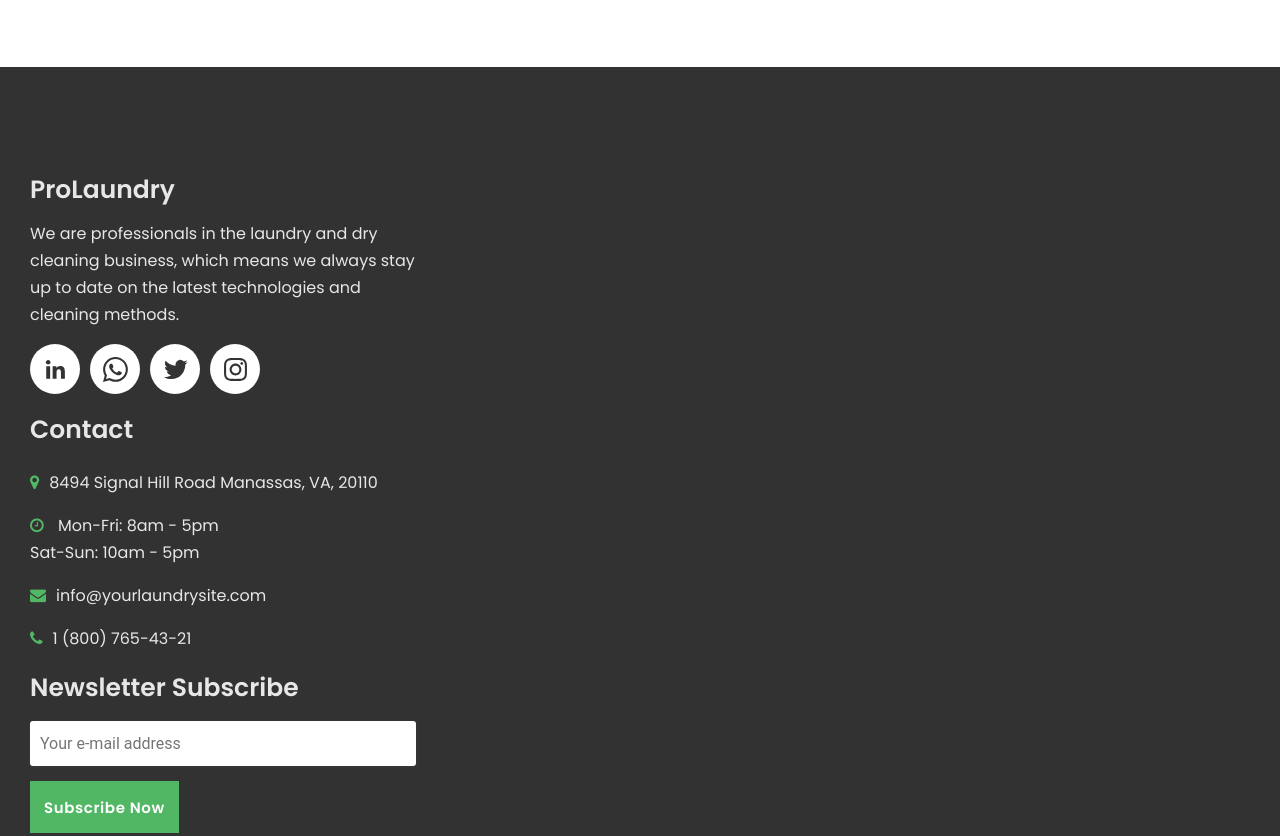
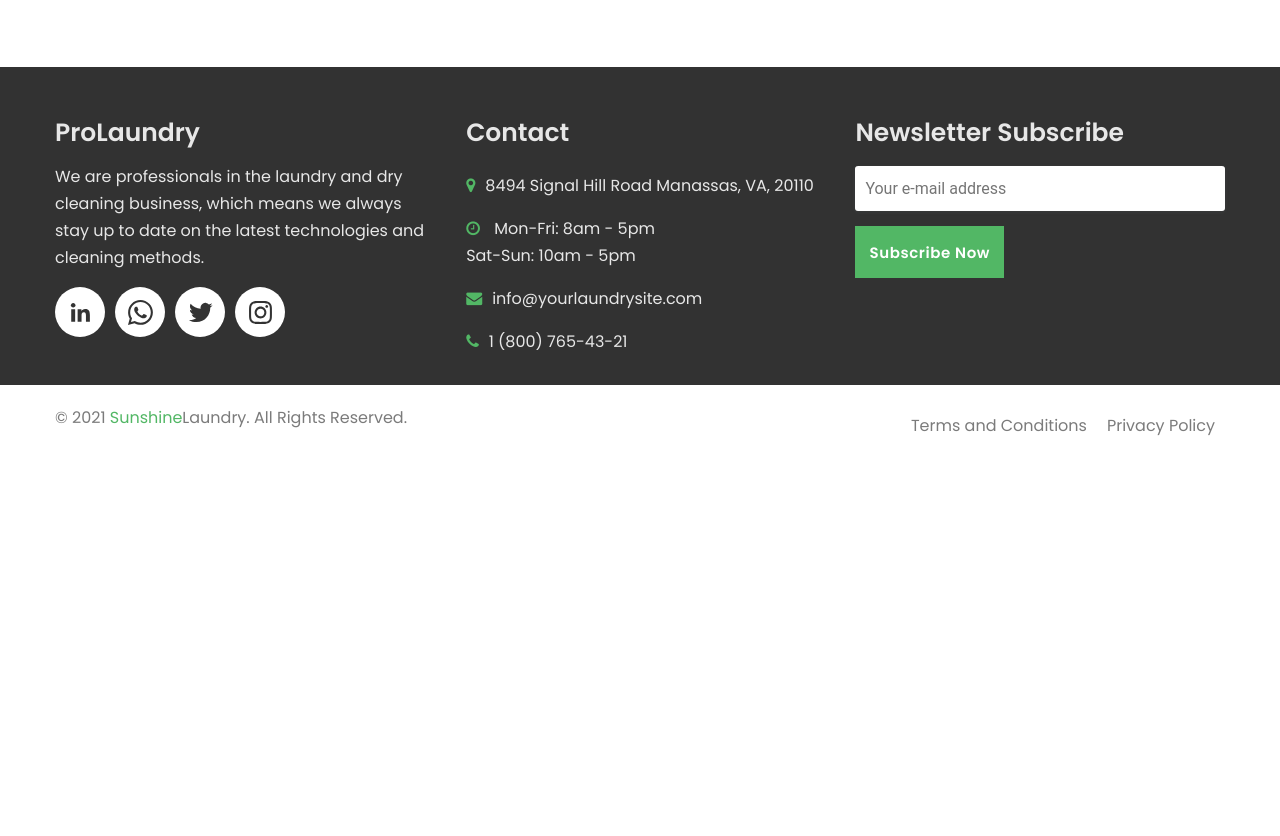
Before and after one commit to MicroHub69/Home-Banner, a plain HTML site: page index.html in a window 1280 px wide. Shown: the part 1104-1940 px from the top of the page. After the commit the page ends 1563 px from the top, so only its background shows below. Drawn offline with nearby package versions, Linux system fonts and the light colour scheme.

Commit message:
git add.

```diff
--- a/index.html
+++ b/index.html
@@ -138,7 +138,7 @@
       </section>
     </main>
     <footer>
-      <section class="container">
+      <div class="n-container footer_div">
         <div class="link_1">
           <h1 class="brand_name">Pro<span>Laundry</span></h1>
           <p>
@@ -239,10 +239,10 @@
           <input type="text" placeholder="Your e-mail address" />
           <button>Subscribe Now</button>
         </div>
-      </section>
+      </div>
     </footer>
 
-    <div class="footer_txt">
+    <div class="container n-container footer_txt">
       <div class="copyright">
         © 2021 <span>Sunshine</span>Laundry. All Rights Reserved.
       </div>
--- a/style.css
+++ b/style.css
@@ -477,7 +477,7 @@ nav > ul > li > a {
   fill: red;
 } */
 footer {
-  padding: 30px 0 20px;
+  padding: 30px 20px;
   background-color: #323232;
   color: #e7e7e7;
 }
@@ -964,6 +964,9 @@ hr {
   .f_experience {
     margin-top: 30px;
   }
+  .home_layout {
+    margin-top: 10px;
+  }
   .hide_on_mobile {
     display: none;
   }
@@ -1133,6 +1136,12 @@ hr {
     display: flex;
     justify-content: space-between;
   }
+
+  .footer_div {
+    display: flex;
+    margin: auto;
+    justify-content: space-between;
+  }
   .b_name {
     font-size: 26px;
   }
@@ -1148,6 +1157,7 @@ hr {
     margin: 0;
   }
   .footer_txt {
+    margin: 20px auto;
     display: flex;
     justify-content: space-between;
   }
```
